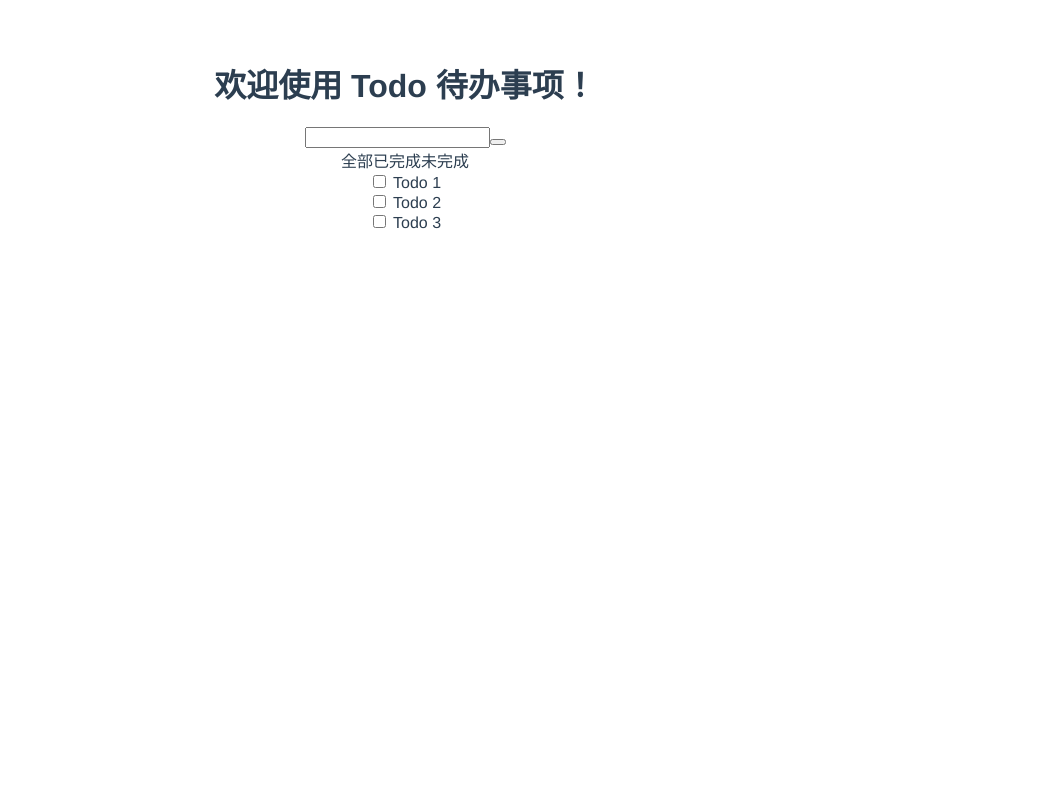
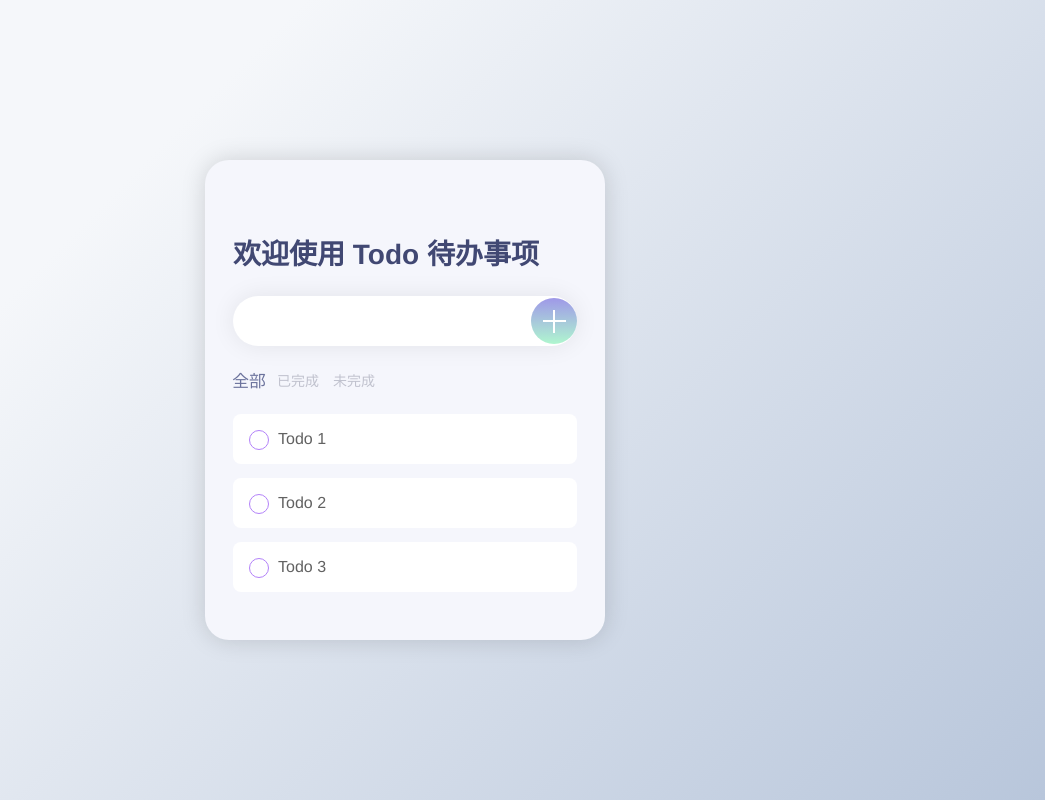
Before and after one commit to YunXinZhiCheng/todo-app, a Vue app: page / in a window 1280 px wide. Shown: the whole page, without its empty margins (235-1280 px from the left). Built offline with nearby package versions, Linux system fonts and the light colour scheme.

Commit message:
3-编写样式

```diff
--- a/src/App.vue
+++ b/src/App.vue
@@ -3,7 +3,7 @@
     <!-- 容器 -->
     <div class="container">
       <!-- 标题 -->
-      <h1>欢迎使用 Todo 待办事项！</h1>
+      <h1>欢迎使用 Todo 待办事项</h1>
       <!-- 输入框和按钮 -->
       <div class="input-add">
         <input type="text" name="todo" />
@@ -56,12 +56,150 @@ export default {
 </script>
 
 <style>
-#app {
-  font-family: Avenir, Helvetica, Arial, sans-serif;
-  -webkit-font-smoothing: antialiased;
-  -moz-osx-font-smoothing: grayscale;
-  text-align: center;
-  color: #2c3e50;
-  margin-top: 60px;
+* {
+  box-sizing: border-box;
+  margin: 0;
+  padding: 0;
+  font-family: Helvetica, 'PingFang SC', 'Microsoft Yahei', sans-serif;
+}
+
+/* 整个页面 */
+main {
+  width: 100vw;
+  min-height: 100vh;
+  display: grid;
+  align-items: center;
+  justify-items: center;
+  background-color: #b8c6db;
+  background-image: linear-gradient(315deg, #b8c6db 0%, #f5f7fa 74%);
+}
+/* 容器 */
+.container {
+  width: 60%;
+  max-width: 400px;
+  box-shadow: 0px 0px 24px rgba(0, 0, 0, 0.15);
+  border-radius: 24px;
+  padding: 48px 28px;
+  background-color: rgb(245, 246, 252);
+}
+
+/* 标题 */
+h1 {
+  margin: 24px 0;
+  font-size: 28px;
+  color: #414873;
+}
+
+/* 添加框 */
+.input-add {
+  position: relative;
+  display: flex;
+  align-items: center;
+}
+/* 添加框里面的表单 */
+.input-add input {
+  padding: 16px 52px 16px 18px;
+  border-radius: 48px;
+  border: none;
+  outline: none;
+  box-shadow: 0px 0px 24px rgba(0, 0, 0, 0.08);
+  width: 100%;
+  font-size: 16px;
+  color: #626262;
+}
+/* 添加框里面的按钮 */
+.input-add button {
+  width: 46px;
+  height: 46px;
+  border-radius: 50%;
+  background: linear-gradient(#9f98e8, #aff6cf);
+  border: none;
+  outline: none;
+
+  color: white;
+  position: absolute;
+  right: 0px;
+
+  cursor: pointer;
+}
+/* 按钮里面的加号 */
+.input-add .plus {
+  display: block;
+  width: 100%;
+  height: 100%;
+  background: linear-gradient(#fff, #fff), linear-gradient(#fff, #fff);
+  background-size: 50% 2px, 2px 50%;
+  background-position: center;
+  background-repeat: no-repeat;
+}
+/* 过滤选项 */
+.filters {
+  display: flex;
+  margin: 24px 2px;
+  color: #c0c2ce;
+  font-size: 14px;
+}
+
+.filters .filter {
+  margin-right: 14px;
+  transition: 0.8s;
+}
+
+.filters .filter.active {
+  color: #6b729c;
+  transform: scale(1.2);
+}
+/* 列表 */
+.todo-list {
+  display: grid;
+  row-gap: 14px;
+}
+/* 列表项 */
+.todo-item {
+  background: white;
+  padding: 16px;
+  border-radius: 8px;
+  color: #626262;
+}
+
+.todo-item label {
+  position: relative;
+  display: flex;
+  align-items: center;
+}
+
+.todo-item label span.check-button {
+  position: absolute;
+  top: 0;
+}
+
+.todo-item label span.check-button::before,
+.todo-item label span.check-button::after {
+  content: '';
+  display: block;
+  position: absolute;
+  width: 18px;
+  height: 18px;
+  border-radius: 50%;
+}
+
+.todo-item label span.check-button::before {
+  border: 1px solid #b382f9;
+}
+
+.todo-item label span.check-button::after {
+  transition: 0.4s;
+  background: #b382f9;
+  transform: translate(1px, 1px) scale(0.8);
+  opacity: 0;
+}
+
+.todo-item input {
+  margin-right: 16px;
+  opacity: 0;
+}
+
+.todo-item input:checked + span.check-button::after {
+  opacity: 1;
 }
 </style>
```
